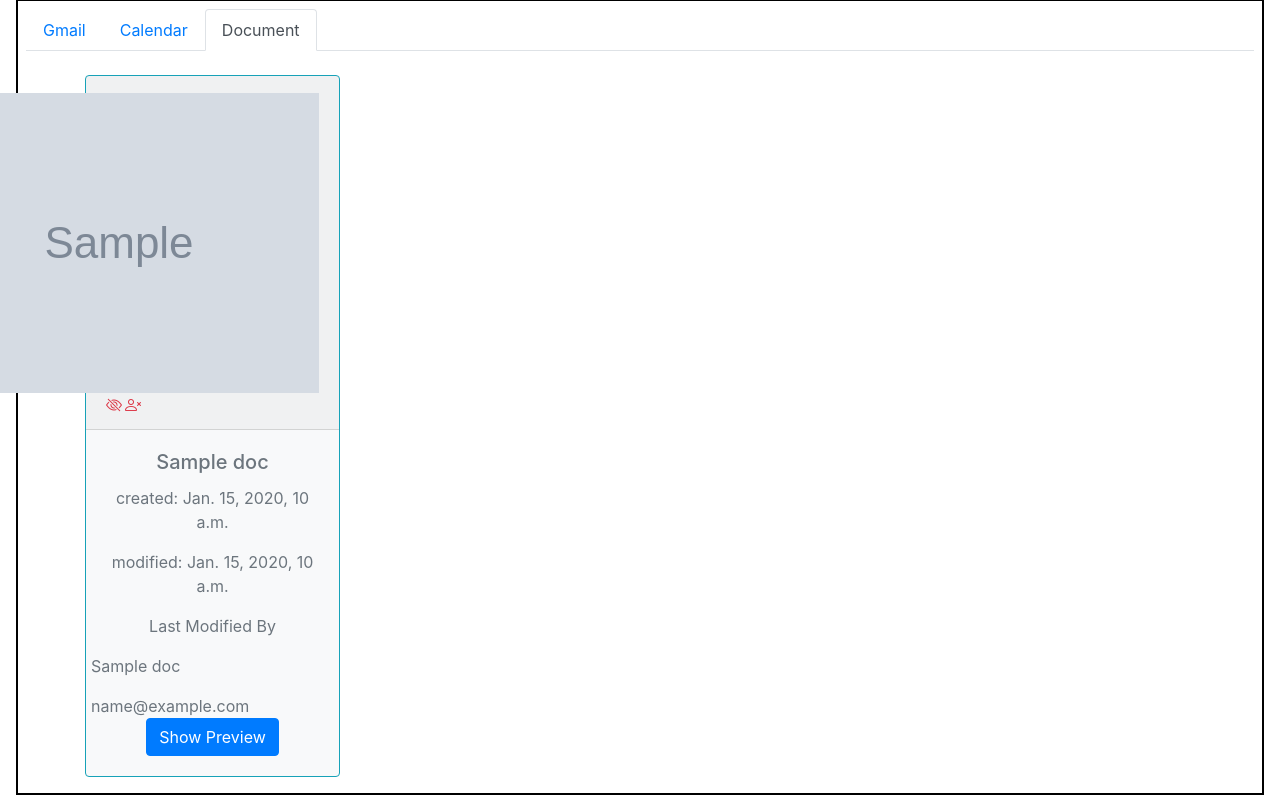
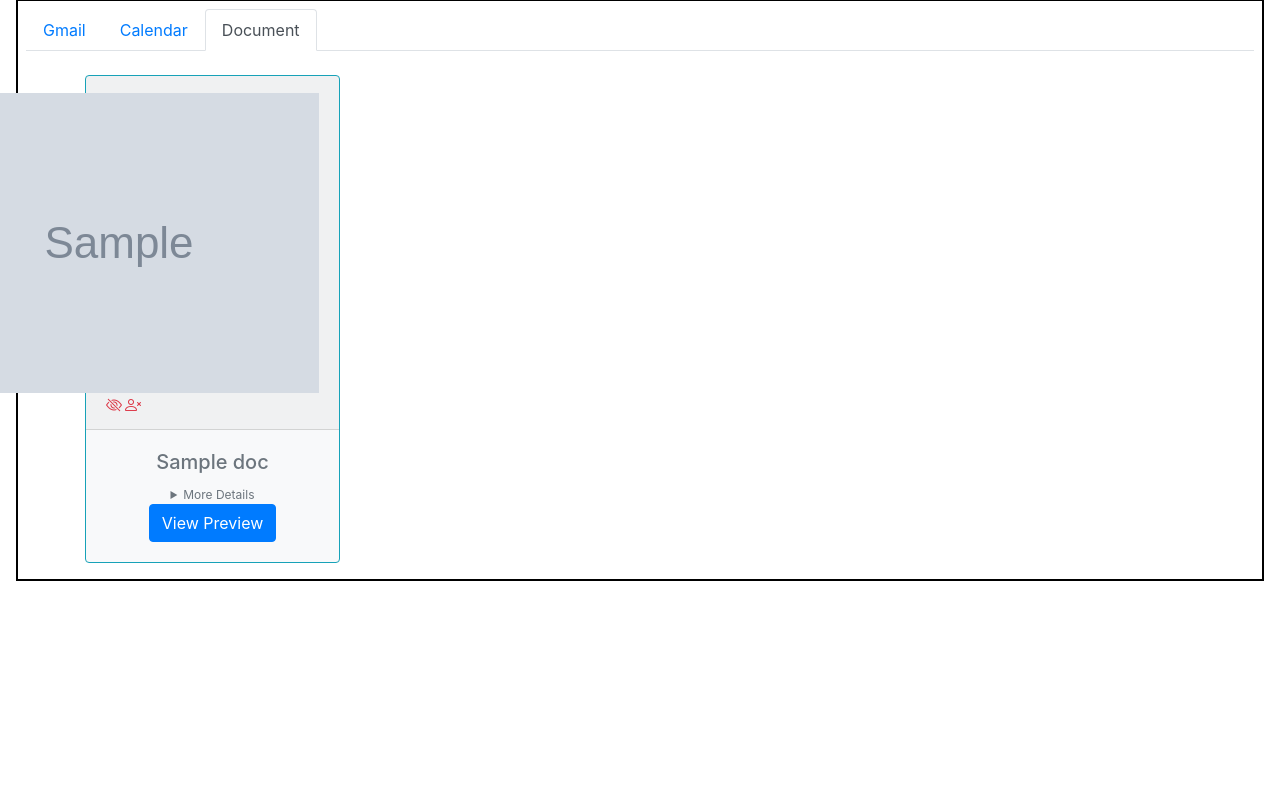
Before and after one commit to w4tson442/Fun-Google-Playground, a Django app: template Googlio/templates/front/dashboard.html in a window 1280 px wide, after a click on "Document". Shown: the part 17-828 px from the top of the page. After the commit the page ends 598 px from the top, so only its background shows below. Run offline with Django 3.2, Linux system fonts and the light colour scheme; the template is opened without the code that fills it: most values are stand-ins (such as "Sample title", 1, 10 or a date in 2020); grey boxes marked "Sample" are stand-in pictures; some libraries are stand-ins or nearby versions.

Commit message:
View Preview Button is now working

```diff
--- a/Googlio/static/front/css/dashboard.css
+++ b/Googlio/static/front/css/dashboard.css
@@ -7,3 +7,17 @@
     float: left;
     margin-right: 3px;
 }
+
+.card-body p {
+    margin-bottom: 0px;
+}
+
+.lastm {
+    font-size: 12px;
+}
+
+.cut-short {
+    white-space: nowrap;
+    overflow: hidden;
+    text-overflow: ellipsis;
+}
--- a/Googlio/static/front/js/dashboard.js
+++ b/Googlio/static/front/js/dashboard.js
@@ -0,0 +1,8 @@
+//link: https://getbootstrap.com/docs/4.0/components/modal/
+$('#preview_modal').on('show.bs.modal', function (event) {
+  var button = $(event.relatedTarget) // Button that triggered the modal
+  var link = button.data('link') // Extract info from data-* attributes
+  var modal = $(this)
+  //link: https://stackoverflow.com/questions/7551912/jquery-force-set-src-attribute-for-iframe
+  modal.find('#preview_page').attr('src', link)
+})
--- a/Googlio/templates/front/dashboard.html
+++ b/Googlio/templates/front/dashboard.html
@@ -12,8 +12,6 @@
     <!-- reference dashboard.css 'static/front/css/dashboard.css' -->
     {% load static %}
     <link rel="stylesheet"  href="{% static 'front/css/dashboard.css' %}"></script>
-    <!-- reference dashboard.js 'static/front/js/dashboard.js' -->
-    <script src="{% static 'front/js/dashboard.js' %}"></script>
 </head>
 <body>
     <div class="m-3 p-2" style="border: 2px solid black;">
@@ -54,15 +52,20 @@
               {% endif %}
             </div>
             <div class="card-body text-secondary">
-              <h5 class="card-title">{{doc.title}}</h5>
-              <p class="card-text">created: {{doc.createdDate}}</p>
-              <p class="card-text">modified: {{doc.modifiedDate}}</p>
-              <p class="card-text">Last Modified By</p>
-              <div class="row">
-                <p class="card-text">{{doc.lm_displayName}}</p>
-                <p class="card-text">{{doc.lm_emailAddress}}</p>
-              </div>
-              <a href="#" class="btn btn-primary">Show Preview</a>
+              <h5 class="card-title cut-short">{{doc.title}}</h5>
+              <details>
+                <summary class="lastm">More Details</summary>
+                <p class="card-text">Created</p>
+                <p class="card-text lastm">{{doc.createdDate}}</p>
+                <p class="card-text">Last Modified</p>
+                <p class="card-text lastm">{{doc.modifiedDate}}</p>
+                <p class="card-text lastm">{{doc.lm_displayName}}</p>
+                <p class="card-text lastm">{{doc.lm_emailAddress}}</p>
+              </details>
+              <!-- Button trigger modal -->
+              <button type="button" class="btn btn-primary" data-toggle="modal" data-target="#preview_modal" data-link="{{doc.embedLink}}">
+                View Preview
+              </button>
             </div>
           </div>
           </div>
@@ -77,5 +80,19 @@
       </div>
       <!-- NAV BAR CONTENTS(END) -->
     </div>
+    <!-- Modal Initialized -->
+    <div class="modal fade" id="preview_modal" tabindex="-1" role="dialog" aria-labelledby="exampleModalLabel" aria-hidden="true">
+      <div class="modal-dialog modal-dialog-centered" role="document">
+        <div class="modal-content">
+          <!-- 1:1 aspect ratio -->
+          <div class="embed-responsive embed-responsive-1by1">
+            <iframe id="preview_page" class="embed-responsive-item" src=""></iframe>
+          </div>
+        </div>
+      </div>
+    </div>
+    <!-- End of Modal -->
+    <!-- reference dashboard.js 'static/front/js/dashboard.js' -->
+    <script src="{% static 'front/js/dashboard.js' %}"></script>
 </body>
 </html>
```
